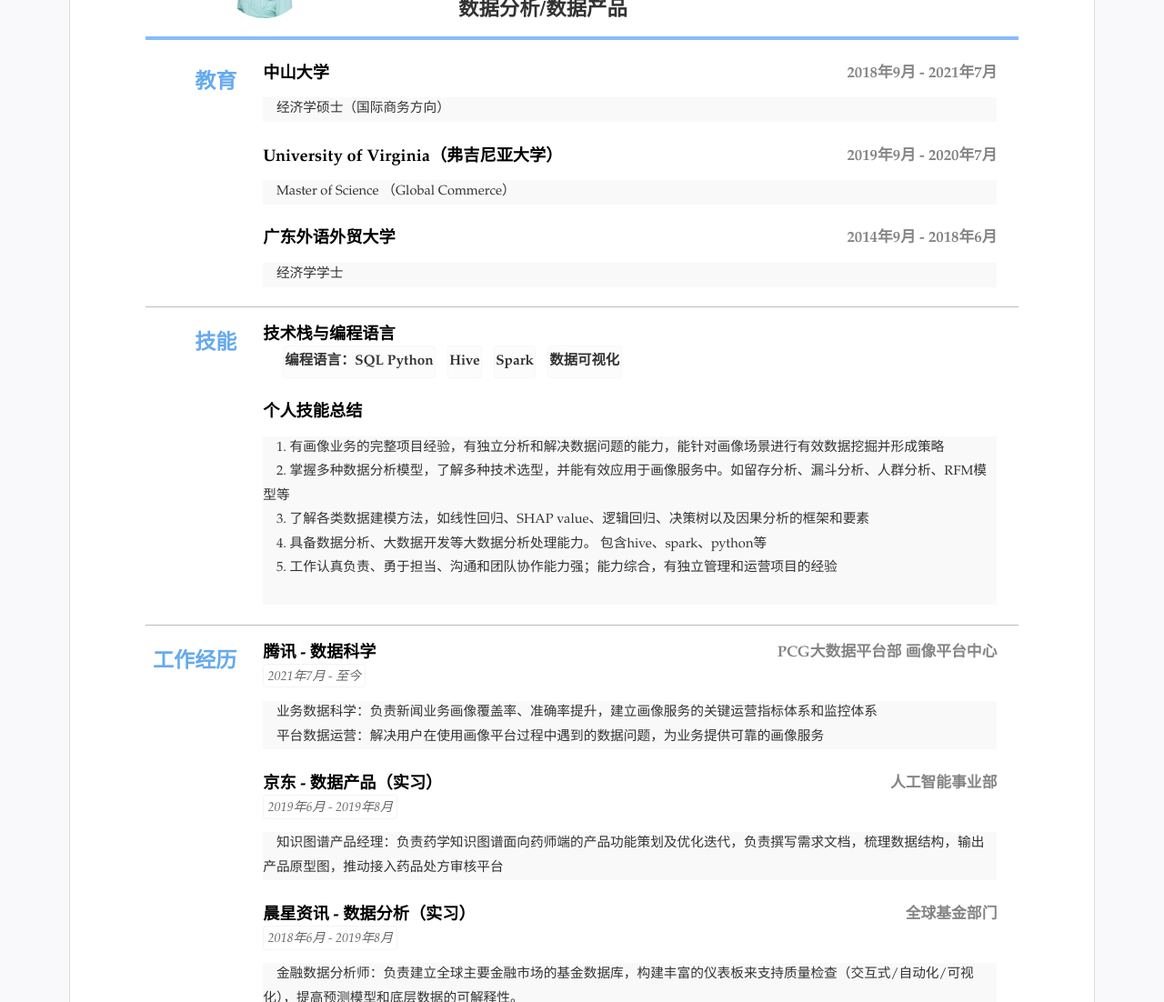
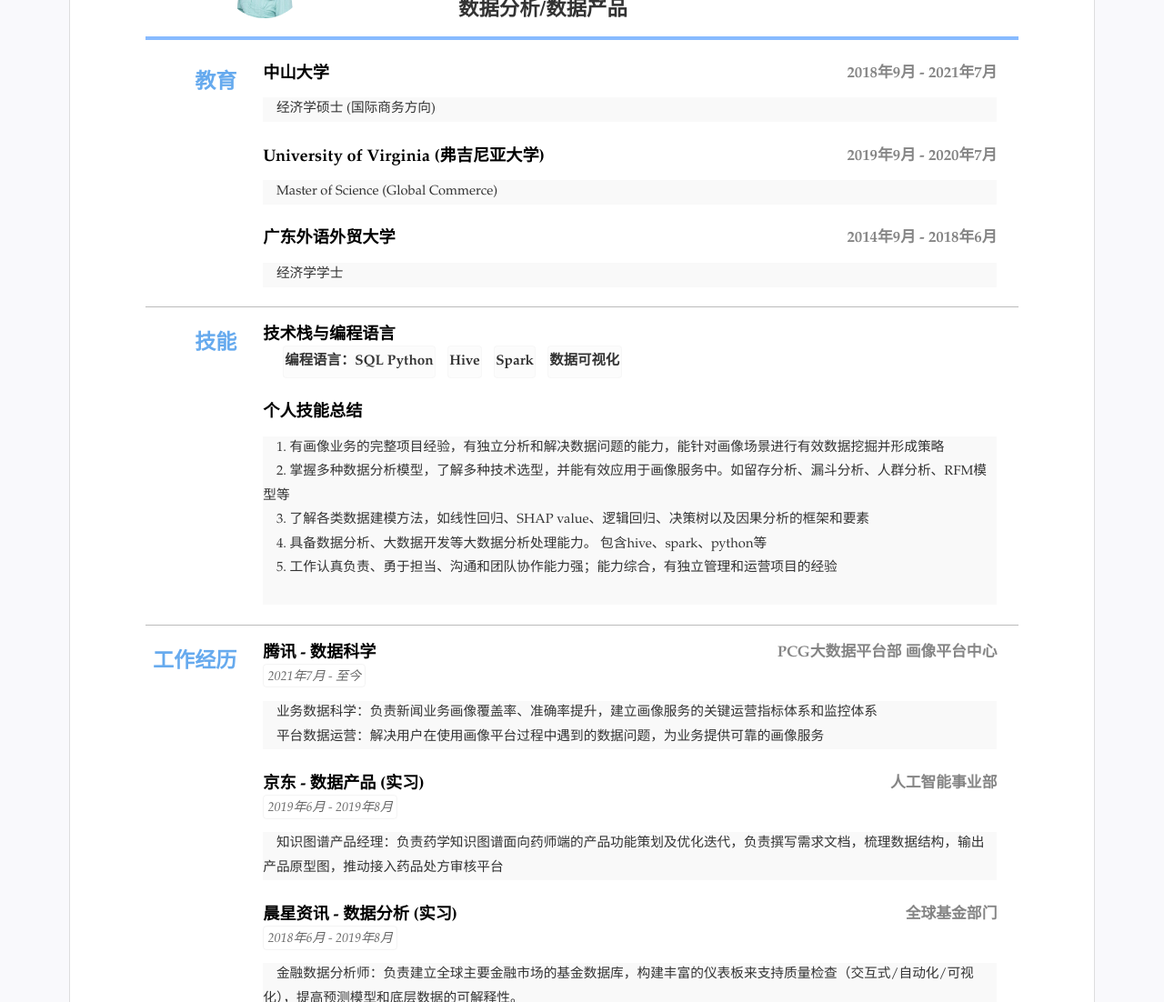
Before and after one commit to kyod-bu/cv, a Jekyll site: the page built from index.html, in a window 1280 px wide. Shown: the part 145-1247 px from the top of the page at 91% size. Built offline with Jekyll 4.4.1, drawn with Linux system fonts in a browser that asks for light colours.

```diff
--- a/_data/resume.yml
+++ b/_data/resume.yml
@@ -32,11 +32,11 @@ main: #简历主要内容，
   - title: 中山大学
     # duration:
     sub: 2018年9月 - 2021年7月
-    detail: 经济学硕士（国际商务方向）
-  - title: University of Virginia（弗吉尼亚大学）
+    detail: 经济学硕士 (国际商务方向)
+  - title: University of Virginia (弗吉尼亚大学)
     # duration:
     sub: 2019年9月 - 2020年7月
-    detail: Master of Science （Global Commerce）
+    detail: Master of Science (Global Commerce)
   - title: 广东外语外贸大学
     # duration:
     sub: 2014年9月 - 2018年6月
@@ -74,14 +74,14 @@ main: #简历主要内容，
     # summary: 职务或者工作总结(自动折叠)
     detail: 业务数据科学：负责新闻业务画像覆盖率、准确率提升，建立画像服务的关键运营指标体系和监控体系 <br>  &nbsp &nbsp  平台数据运营：解决用户在使用画像平台过程中遇到的数据问题，为业务提供可靠的画像服务
 
-  - title: 京东 - 数据产品（实习）
+  - title: 京东 - 数据产品 (实习)
     sub:  人工智能事业部
     duration: "2019年6月 - 2019年8月"
     tags:
     # summary: 职务或者工作总结(自动折叠)
     detail: 知识图谱产品经理：负责药学知识图谱面向药师端的产品功能策划及优化迭代，负责撰写需求文档，梳理数据结构，输出产品原型图，推动接入药品处方审核平台
 
-  - title: 晨星资讯 - 数据分析（实习）
+  - title: 晨星资讯 - 数据分析 (实习)
     sub:  全球基金部门
     duration: "2018年6月 - 2019年8月"
     tags:
```
